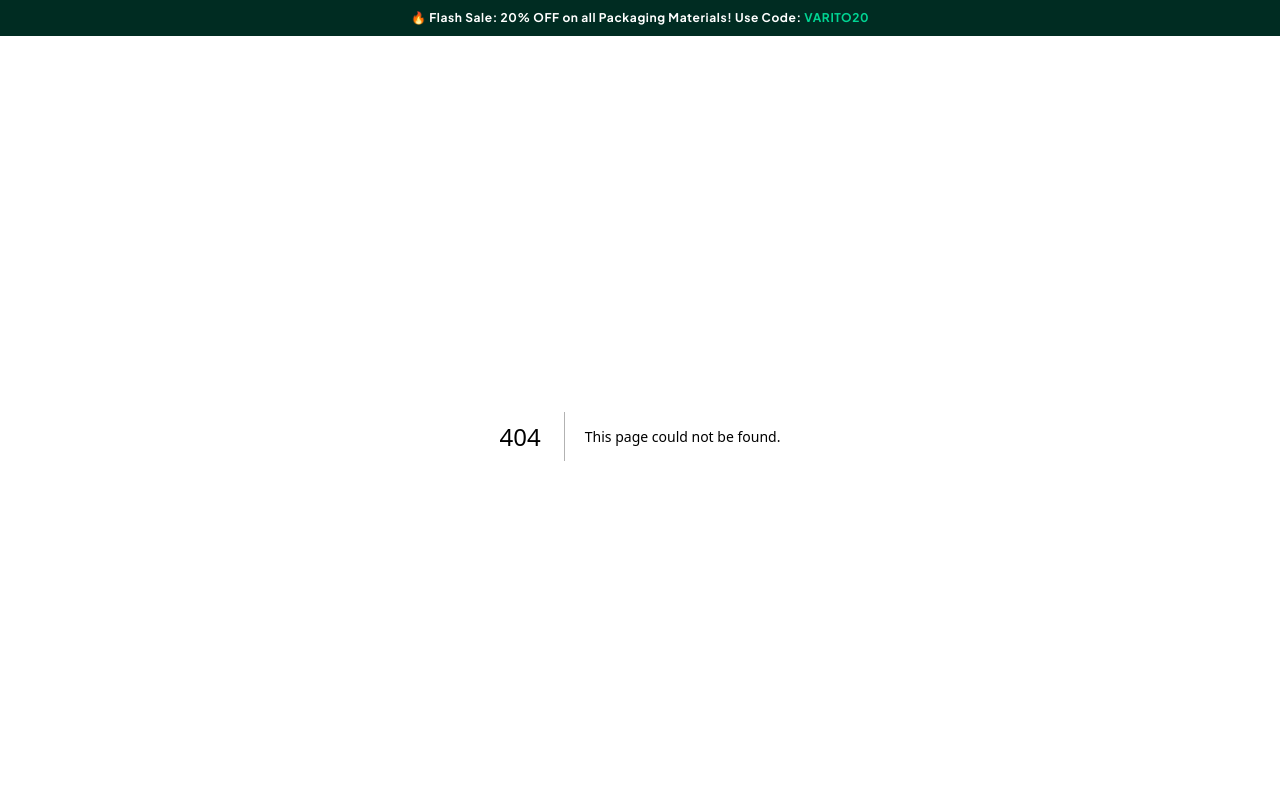
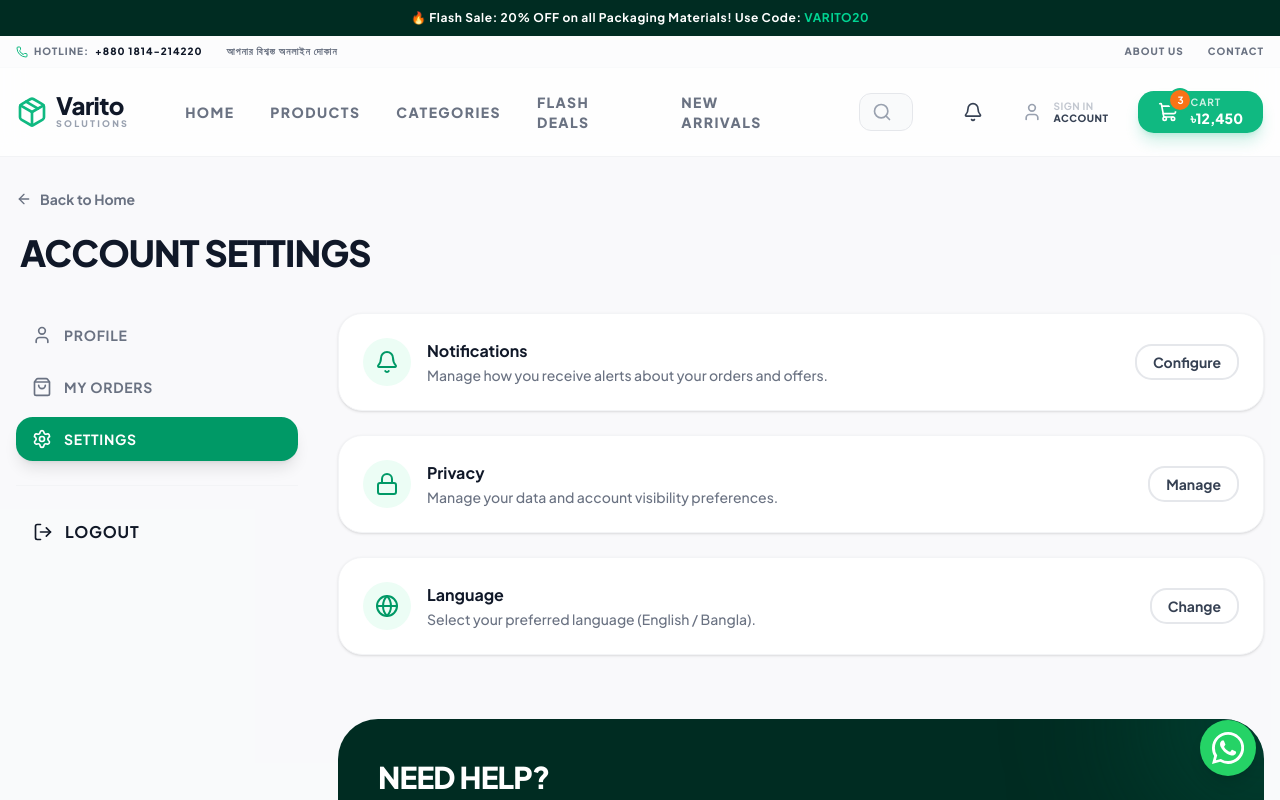
Before and after one commit to SHAHID8142/varitosolutionsfinal2026plan-executions, a Next.js app: page /account/settings in a window 1280 px wide. Before the commit this address had no page. Shown: the top 800 px of the page. Built offline with nearby package versions, Linux system fonts and the light colour scheme.

Commit message:
feat(ui): refine bulk orders WhatsApp CTA and functionalize My Account edit buttons

```diff
--- a/src/app/(shop)/account/profile/page.tsx
+++ b/src/app/(shop)/account/profile/page.tsx
@@ -20,7 +20,9 @@ import {
   Edit2,
   Plus,
   ArrowLeft,
-  LucideIcon
+  LucideIcon,
+  Check,
+  X
 } from "lucide-react"
 import { Header } from "@/components/layout/header"
 import { BottomNav } from "@/components/layout/bottom-nav"
@@ -29,6 +31,8 @@ import { Button } from "@/components/ui/button"
 import { Input } from "@/components/ui/input"
 import { WhatsAppButton } from "@/components/ui/whatsapp-button"
 import { Badge } from "@/components/ui/badge"
+import { toast } from "sonner"
+import { cn } from "@/lib/utils"
 
 // ─────────────────────────────────────────────
 // PAGE COMPONENTS
@@ -51,6 +55,30 @@ function SidebarLink({ href, icon: Icon, label, active }: { href: string, icon:
 // ─────────────────────────────────────────────
 
 export default function ProfilePage() {
+  const [isEditingProfile, setIsEditingProfile] = React.useState(false)
+  const [userData, setUserData] = React.useState({
+    name: "Rahat Chowdhury",
+    phone: "+880 1814-214220",
+    email: "rahat@example.com"
+  })
+
+  const handleSaveProfile = () => {
+    setIsEditingProfile(false)
+    toast.success("Profile information updated successfully!")
+  }
+
+  const handleUpdatePassword = () => {
+    toast.info("Password update feature coming soon. Please check your email for instructions.")
+  }
+
+  const handleEditAddress = (type: string) => {
+    toast.info(`Editing ${type} address...`)
+  }
+
+  const handleAddAddress = () => {
+    toast.info("Add new address feature coming soon.")
+  }
+
   return (
     <div className="flex flex-col min-h-screen bg-gray-50/50">
       <Header />
@@ -89,23 +117,64 @@ export default function ProfilePage() {
               <section className="bg-white p-8 md:p-10 rounded-[32px] border border-gray-100 shadow-sm flex flex-col gap-8">
                 <div className="flex items-center justify-between">
                   <h2 className="text-xl font-black text-gray-900 uppercase tracking-tight">Personal Information</h2>
-                  <Button variant="ghost" size="sm" className="gap-2 text-primary font-bold">
-                    <Edit2 className="size-4" /> Edit
-                  </Button>
+                  {!isEditingProfile ? (
+                    <Button
+                      variant="ghost"
+                      size="sm"
+                      className="gap-2 text-primary font-bold"
+                      onClick={() => setIsEditingProfile(true)}
+                    >
+                      <Edit2 className="size-4" /> Edit
+                    </Button>
+                  ) : (
+                    <div className="flex gap-2">
+                      <Button
+                        variant="ghost"
+                        size="sm"
+                        className="gap-2 text-gray-400 font-bold"
+                        onClick={() => setIsEditingProfile(false)}
+                      >
+                        <X className="size-4" /> Cancel
+                      </Button>
+                      <Button
+                        variant="primary"
+                        size="sm"
+                        className="gap-2 font-bold px-4"
+                        onClick={handleSaveProfile}
+                      >
+                        <Check className="size-4" /> Save
+                      </Button>
+                    </div>
+                  )}
                 </div>
 
                 <div className="grid grid-cols-1 md:grid-cols-2 gap-6">
                   <div className="flex flex-col gap-2">
                     <label className="text-xs font-black uppercase tracking-widest text-gray-400 px-1">Full Name</label>
-                    <Input disabled value="Rahat Chowdhury" className="h-12 bg-gray-50/50 border-gray-100" />
+                    <Input
+                      disabled={!isEditingProfile}
+                      value={userData.name}
+                      onChange={(e) => setUserData({...userData, name: e.target.value})}
+                      className={cn("h-12 bg-gray-50/50 border-gray-100", isEditingProfile && "bg-white border-primary/20 ring-4 ring-primary/5")}
+                    />
                   </div>
                   <div className="flex flex-col gap-2">
                     <label className="text-xs font-black uppercase tracking-widest text-gray-400 px-1">Phone Number</label>
-                    <Input disabled value="+880 1814-214220" className="h-12 bg-gray-50/50 border-gray-100" />
+                    <Input
+                      disabled={!isEditingProfile}
+                      value={userData.phone}
+                      onChange={(e) => setUserData({...userData, phone: e.target.value})}
+                      className={cn("h-12 bg-gray-50/50 border-gray-100", isEditingProfile && "bg-white border-primary/20 ring-4 ring-primary/5")}
+                    />
                   </div>
                   <div className="flex flex-col gap-2 md:col-span-2">
                     <label className="text-xs font-black uppercase tracking-widest text-gray-400 px-1">Email Address</label>
-                    <Input disabled value="rahat@example.com" className="h-12 bg-gray-50/50 border-gray-100" />
+                    <Input
+                      disabled={!isEditingProfile}
+                      value={userData.email}
+                      onChange={(e) => setUserData({...userData, email: e.target.value})}
+                      className={cn("h-12 bg-gray-50/50 border-gray-100", isEditingProfile && "bg-white border-primary/20 ring-4 ring-primary/5")}
+                    />
                   </div>
                 </div>
               </section>
@@ -114,7 +183,12 @@ export default function ProfilePage() {
               <section className="flex flex-col gap-6">
                 <div className="flex items-center justify-between px-1">
                   <h2 className="text-xl font-black text-gray-900 uppercase tracking-tight">Saved Addresses</h2>
-                  <Button variant="outline" size="sm" className="gap-2 font-bold border-primary/20 text-primary bg-white">
+                  <Button
+                    variant="outline"
+                    size="sm"
+                    className="gap-2 font-bold border-primary/20 text-primary bg-white"
+                    onClick={handleAddAddress}
+                  >
                     <Plus className="size-4" /> Add New
                   </Button>
                 </div>
@@ -123,7 +197,12 @@ export default function ProfilePage() {
                   <div className="bg-white p-6 rounded-3xl border border-primary ring-4 ring-primary/5 shadow-sm flex flex-col gap-4 relative">
                     <div className="flex items-center justify-between">
                       <Badge variant="verified" className="bg-emerald-50 text-emerald-600">Home</Badge>
-                      <button className="text-gray-400 hover:text-gray-900 transition-colors"><Edit2 className="size-4" /></button>
+                      <button
+                        className="text-gray-400 hover:text-gray-900 transition-colors"
+                        onClick={() => handleEditAddress("Home")}
+                      >
+                        <Edit2 className="size-4" />
+                      </button>
                     </div>
                     <div className="flex flex-col gap-1">
                       <p className="font-bold text-gray-900">Rahat Chowdhury</p>
@@ -138,7 +217,12 @@ export default function ProfilePage() {
                   <div className="bg-white p-6 rounded-3xl border border-gray-100 shadow-sm flex flex-col gap-4 opacity-70 hover:opacity-100 transition-opacity">
                     <div className="flex items-center justify-between">
                       <Badge variant="secondary" className="bg-gray-100 text-gray-500">Office</Badge>
-                      <button className="text-gray-400 hover:text-gray-900 transition-colors"><Edit2 className="size-4" /></button>
+                      <button
+                        className="text-gray-400 hover:text-gray-900 transition-colors"
+                        onClick={() => handleEditAddress("Office")}
+                      >
+                        <Edit2 className="size-4" />
+                      </button>
                     </div>
                     <div className="flex flex-col gap-1">
                       <p className="font-bold text-gray-900">Rahat Chowdhury</p>
@@ -157,7 +241,13 @@ export default function ProfilePage() {
                    <h3 className="text-lg font-black text-gray-900 uppercase tracking-tight leading-none">Security</h3>
                    <p className="text-sm text-gray-500 font-medium">Update your password to keep your account safe.</p>
                  </div>
-                 <Button variant="outline" className="font-bold border-gray-200">Update Password</Button>
+                 <Button
+                   variant="outline"
+                   className="font-bold border-gray-200"
+                   onClick={handleUpdatePassword}
+                 >
+                   Update Password
+                 </Button>
               </section>
 
             </div>
--- /dev/null
+++ b/src/app/(shop)/account/settings/page.tsx
@@ -0,0 +1,161 @@
+/**
+ * @file page.tsx
+ * @path /account/settings
+ * @description Customer account settings page. Allows users to manage
+ *              notifications and account preferences.
+ *
+ * @owner    Gemini Design Agent
+ * @updated  2026-05-22
+ */
+
+"use client"
+
+import * as React from "react"
+import Link from "next/link"
+import {
+  User,
+  Settings,
+  ShoppingBag,
+  LogOut,
+  ArrowLeft,
+  LucideIcon,
+  Bell,
+  Lock,
+  Globe
+} from "lucide-react"
+import { Header } from "@/components/layout/header"
+import { BottomNav } from "@/components/layout/bottom-nav"
+import { Footer } from "@/components/layout/footer"
+import { Button } from "@/components/ui/button"
+import { WhatsAppButton } from "@/components/ui/whatsapp-button"
+import { toast } from "sonner"
+
+// ─────────────────────────────────────────────
+// PAGE COMPONENTS
+// ─────────────────────────────────────────────
+
+function SidebarLink({ href, icon: Icon, label, active }: { href: string, icon: LucideIcon, label: string, active?: boolean }) {
+  return (
+    <Link
+      href={href}
+      className={`flex items-center gap-3 px-4 py-3 rounded-xl font-bold transition-all ${active ? 'bg-emerald-600 text-white shadow-lg' : 'text-gray-500 hover:bg-gray-100 hover:text-gray-900'}`}
+    >
+      <Icon className="size-5" />
+      <span className="text-sm uppercase tracking-wider">{label}</span>
+    </Link>
+  )
+}
+
+function SettingItem({ icon: Icon, title, description, actionLabel, onClick }: {
+  icon: LucideIcon,
+  title: string,
+  description: string,
+  actionLabel: string,
+  onClick: () => void
+}) {
+  return (
+    <div className="bg-white p-6 rounded-3xl border border-gray-100 shadow-sm flex items-center justify-between gap-6">
+      <div className="flex items-center gap-4">
+        <div className="size-12 rounded-2xl bg-emerald-50 text-emerald-600 flex items-center justify-center shrink-0">
+          <Icon className="size-6" />
+        </div>
+        <div className="flex flex-col gap-0.5">
+          <h3 className="font-bold text-gray-900">{title}</h3>
+          <p className="text-sm text-gray-500 font-medium">{description}</p>
+        </div>
+      </div>
+      <Button variant="outline" size="sm" className="font-bold border-gray-200" onClick={onClick}>
+        {actionLabel}
+      </Button>
+    </div>
+  )
+}
+
+// ─────────────────────────────────────────────
+// MAIN PAGE EXPORT
+// ─────────────────────────────────────────────
+
+export default function SettingsPage() {
+  return (
+    <div className="flex flex-col min-h-screen bg-gray-50/50">
+      <Header />
+
+      <main className="flex-1">
+        <div className="container mx-auto px-4 py-8">
+
+          {/* Header */}
+          <div className="flex flex-col gap-6 mb-10">
+            <Link
+              href="/"
+              className="flex items-center gap-2 text-sm font-bold text-gray-500 hover:text-primary transition-colors w-fit"
+            >
+              <ArrowLeft className="size-4" /> Back to Home
+            </Link>
+            <h1 className="text-3xl md:text-4xl font-black text-gray-900 tracking-tight uppercase px-1">Account Settings</h1>
+          </div>
+
+          <div className="grid grid-cols-1 lg:grid-cols-12 gap-10 items-start">
+
+            {/* LEFT: Account Sidebar */}
+            <aside className="lg:col-span-3 flex flex-col gap-2 sticky top-32">
+              <SidebarLink href="/account/profile" icon={User} label="Profile" />
+              <SidebarLink href="/account/orders" icon={ShoppingBag} label="My Orders" />
+              <SidebarLink href="/account/settings" icon={Settings} label="Settings" active />
+              <div className="h-px bg-gray-100 my-4" />
+              <Button variant="ghost" className="justify-start gap-3 px-4 text-danger-500 hover:bg-danger-50 hover:text-danger-600 font-bold uppercase tracking-wider">
+                <LogOut className="size-5" /> Logout
+              </Button>
+            </aside>
+
+            {/* RIGHT: Content Area */}
+            <div className="lg:col-span-9 flex flex-col gap-6 pb-20">
+
+              <SettingItem
+                icon={Bell}
+                title="Notifications"
+                description="Manage how you receive alerts about your orders and offers."
+                actionLabel="Configure"
+                onClick={() => toast.info("Notification settings coming soon.")}
+              />
+
+              <SettingItem
+                icon={Lock}
+                title="Privacy"
+                description="Manage your data and account visibility preferences."
+                actionLabel="Manage"
+                onClick={() => toast.info("Privacy settings coming soon.")}
+              />
+
+              <SettingItem
+                icon={Globe}
+                title="Language"
+                description="Select your preferred language (English / Bangla)."
+                actionLabel="Change"
+                onClick={() => toast.info("Language selection coming soon.")}
+              />
+
+              <section className="mt-10 p-10 rounded-[40px] bg-emerald-950 text-white relative overflow-hidden">
+                <div className="relative z-10 flex flex-col gap-4 max-w-lg">
+                  <h2 className="text-3xl font-black uppercase tracking-tight">Need Help?</h2>
+                  <p className="text-emerald-200/80 font-medium">
+                    Our support team is available 24/7 to help you with any account or order issues.
+                  </p>
+                  <Button variant="primary" className="w-fit bg-emerald-500 hover:bg-emerald-400 text-white font-black px-8 h-12 mt-2">
+                    Contact Support
+                  </Button>
+                </div>
+                <div className="absolute top-0 right-0 size-64 bg-emerald-900/50 rounded-full blur-3xl -translate-y-1/2 translate-x-1/2" />
+              </section>
+
+            </div>
+          </div>
+
+        </div>
+      </main>
+
+      <Footer />
+      <BottomNav />
+      <WhatsAppButton />
+    </div>
+  )
+}
--- a/src/app/(shop)/page.tsx
+++ b/src/app/(shop)/page.tsx
@@ -21,6 +21,7 @@ import { ProductCard } from "@/components/shop/product-card"
 import { CategoryCard } from "@/components/shop/category-card"
 import { Badge } from "@/components/ui/badge"
 import { WhatsAppButton } from "@/components/ui/whatsapp-button"
+import { WhatsAppIcon } from "@/components/ui/icons/whatsapp"
 
 // ─────────────────────────────────────────────
 // SAMPLE DATA
@@ -241,9 +242,16 @@ export default function HomePage() {
                 <Button size="lg" className="bg-white text-emerald-600 hover:bg-emerald-50 font-black px-8">
                   Get Wholesale Quote
                 </Button>
-                <Button variant="outline" size="lg" className="border-white text-white hover:bg-white/10 font-black px-8">
-                  Contact Support
-                </Button>
+                <a
+                  href="https://wa.me/8801814214220"
+                  target="_blank"
+                  rel="noopener noreferrer"
+                  className="flex-1 sm:flex-none"
+                >
+                  <Button variant="outline" size="lg" className="w-full border-white text-white hover:bg-white/10 font-black px-8 gap-3 bg-[#25D366]/20">
+                    <WhatsAppIcon className="size-5 fill-[#25D366]" /> Chat on WhatsApp
+                  </Button>
+                </a>
               </div>
             </div>
           </div>
```
